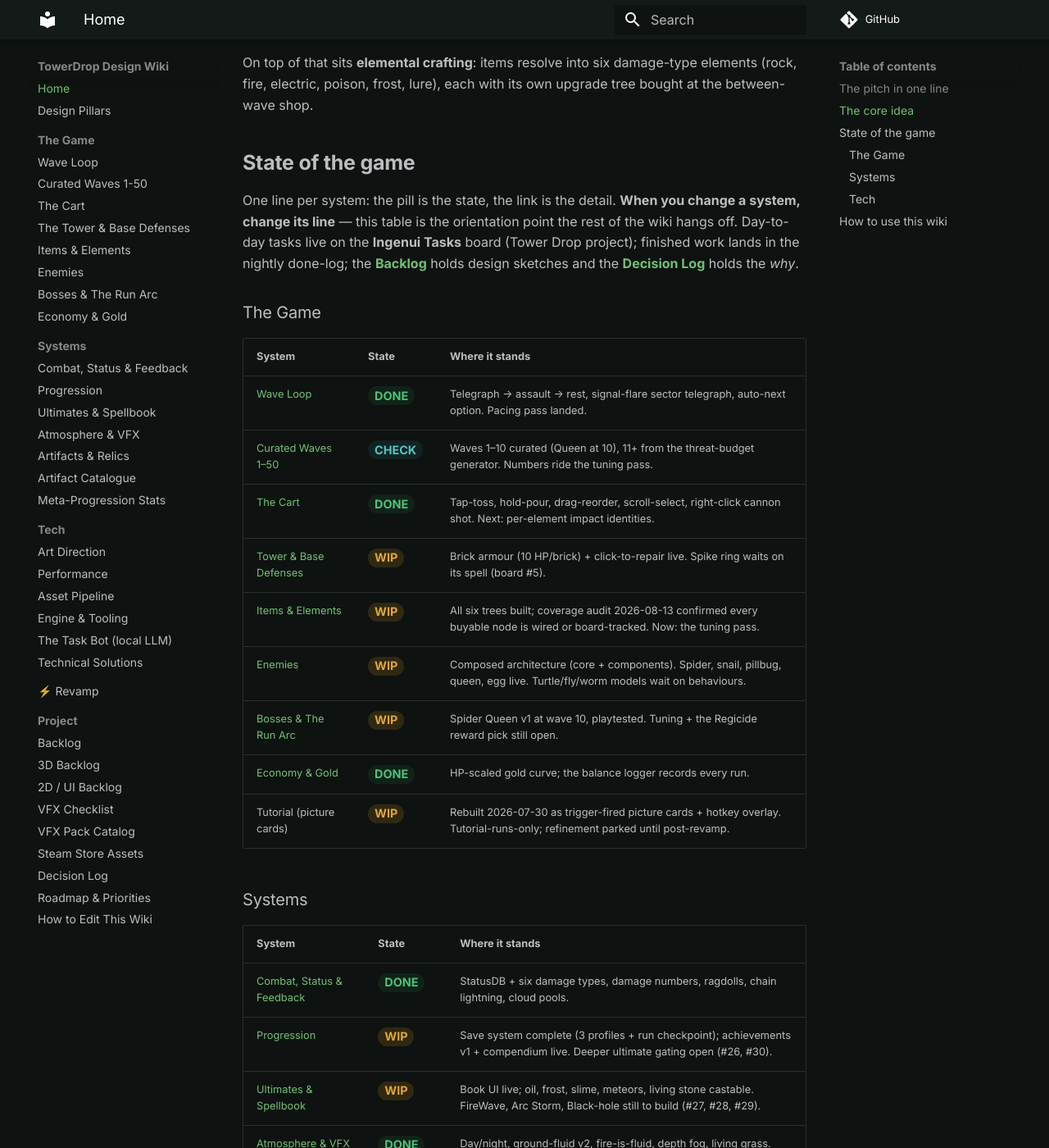
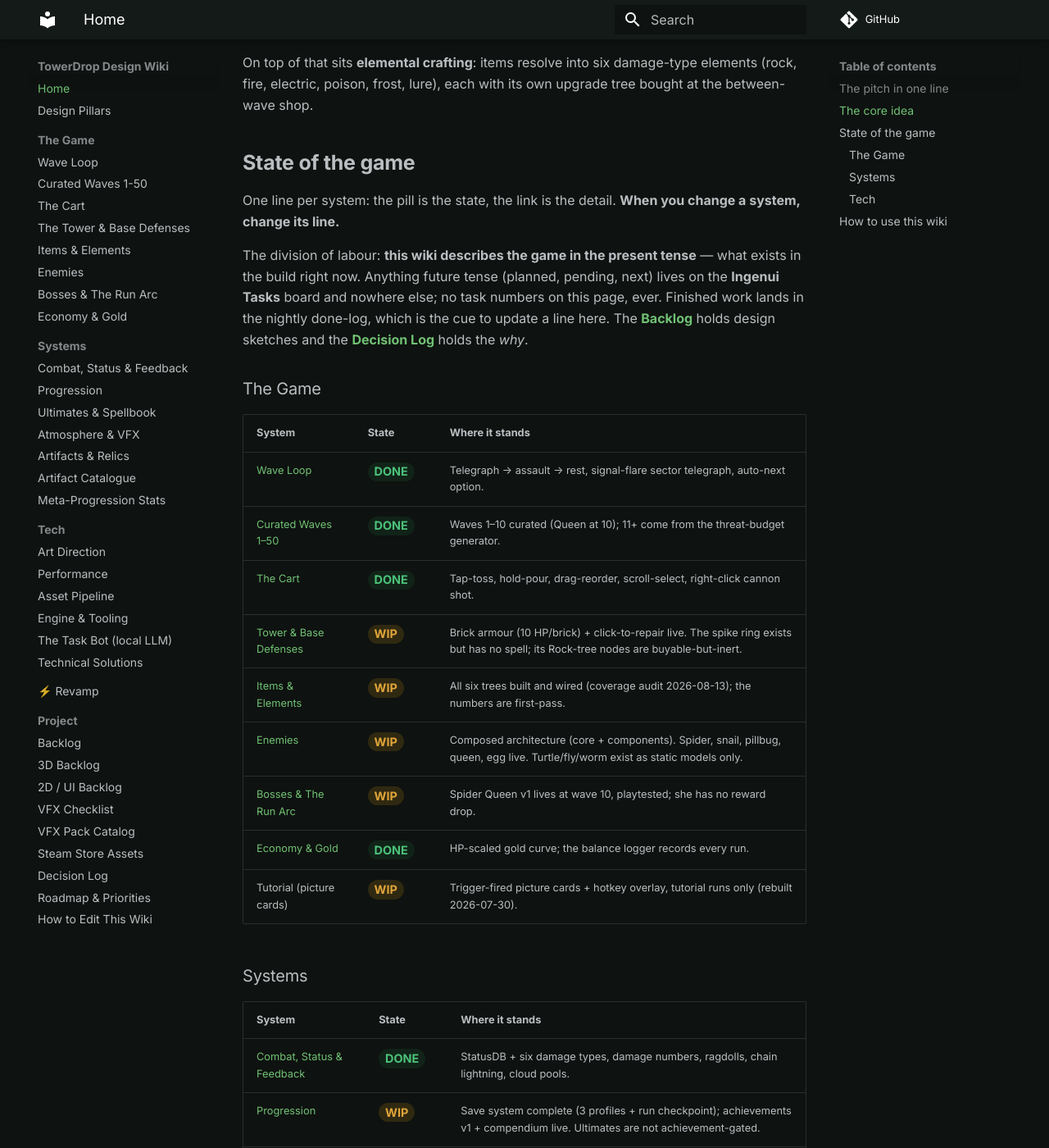
Before and after one commit to cap7n/towerdrop-docs, an MkDocs documentation site: the page built from docs/index.md, in a window 1280 px wide and 1400 px high, scrolled down 688 px. Shown: the whole window at 82% size. Built offline with MkDocs 1.6.1 and Material for MkDocs 9.7.7, drawn with Linux system fonts in a browser that asks for light colours; comment, search, counter and statistics services are not loaded; some of the changed text lies outside the part shown.

Commit message:
Wiki: state table speaks present tense only - task numbers and next-clauses removed
The division: the wiki describes what the game IS, the board owns everything
future tense. A WIP pill is a state, not a promise.

Co-Authored-By: Claude Fable 5 <noreply@anthropic.com>

```diff
--- a/docs/index.md
+++ b/docs/index.md
@@ -18,30 +18,32 @@ On top of that sits **elemental crafting**: items resolve into six damage-type e
 
 ## State of the game
 
-One line per system: the pill is the state, the link is the detail. **When you change a system, change its line** — this table is the orientation point the rest of the wiki hangs off. Day-to-day tasks live on the **Ingenui Tasks** board (Tower Drop project); finished work lands in the nightly done-log; the **[Backlog](project/backlog.md)** holds design sketches and the **[Decision Log](project/decisions.md)** holds the *why*.
+One line per system: the pill is the state, the link is the detail. **When you change a system, change its line.**
+
+The division of labour: **this wiki describes the game in the present tense** — what exists in the build right now. Anything future tense (planned, pending, next) lives on the **Ingenui Tasks** board and nowhere else; no task numbers on this page, ever. Finished work lands in the nightly done-log, which is the cue to update a line here. The **[Backlog](project/backlog.md)** holds design sketches and the **[Decision Log](project/decisions.md)** holds the *why*.
 
 ### The Game
 
 | System | State | Where it stands |
 |---|---|---|
-| [Wave Loop](game/waves.md) | <span class="pill done">DONE</span> | Telegraph → assault → rest, signal-flare sector telegraph, auto-next option. Pacing pass landed. |
-| [Curated Waves 1–50](game/waves-curated.md) | <span class="pill check">CHECK</span> | Waves 1–10 curated (Queen at 10), 11+ from the threat-budget generator. Numbers ride the tuning pass. |
-| [The Cart](game/cart.md) | <span class="pill done">DONE</span> | Tap-toss, hold-pour, drag-reorder, scroll-select, right-click cannon shot. Next: per-element impact identities. |
-| [Tower & Base Defenses](game/tower.md) | <span class="pill wip">WIP</span> | Brick armour (10 HP/brick) + click-to-repair live. Spike ring waits on its spell (board #5). |
-| [Items & Elements](game/items.md) | <span class="pill wip">WIP</span> | All six trees built; coverage audit 2026-08-13 confirmed every buyable node is wired or board-tracked. Now: the tuning pass. |
-| [Enemies](game/enemies.md) | <span class="pill wip">WIP</span> | Composed architecture (core + components). Spider, snail, pillbug, queen, egg live. Turtle/fly/worm models wait on behaviours. |
-| [Bosses & The Run Arc](game/bosses.md) | <span class="pill wip">WIP</span> | Spider Queen v1 at wave 10, playtested. Tuning + the Regicide reward pick still open. |
+| [Wave Loop](game/waves.md) | <span class="pill done">DONE</span> | Telegraph → assault → rest, signal-flare sector telegraph, auto-next option. |
+| [Curated Waves 1–50](game/waves-curated.md) | <span class="pill done">DONE</span> | Waves 1–10 curated (Queen at 10); 11+ come from the threat-budget generator. |
+| [The Cart](game/cart.md) | <span class="pill done">DONE</span> | Tap-toss, hold-pour, drag-reorder, scroll-select, right-click cannon shot. |
+| [Tower & Base Defenses](game/tower.md) | <span class="pill wip">WIP</span> | Brick armour (10 HP/brick) + click-to-repair live. The spike ring exists but has no spell; its Rock-tree nodes are buyable-but-inert. |
+| [Items & Elements](game/items.md) | <span class="pill wip">WIP</span> | All six trees built and wired (coverage audit 2026-08-13); the numbers are first-pass. |
+| [Enemies](game/enemies.md) | <span class="pill wip">WIP</span> | Composed architecture (core + components). Spider, snail, pillbug, queen, egg live. Turtle/fly/worm exist as static models only. |
+| [Bosses & The Run Arc](game/bosses.md) | <span class="pill wip">WIP</span> | Spider Queen v1 lives at wave 10, playtested; she has no reward drop. |
 | [Economy & Gold](game/economy.md) | <span class="pill done">DONE</span> | HP-scaled gold curve; the balance logger records every run. |
-| Tutorial (picture cards) | <span class="pill wip">WIP</span> | Rebuilt 2026-07-30 as trigger-fired picture cards + hotkey overlay. Tutorial-runs-only; refinement parked until post-revamp. |
+| Tutorial (picture cards) | <span class="pill wip">WIP</span> | Trigger-fired picture cards + hotkey overlay, tutorial runs only (rebuilt 2026-07-30). |
 
 ### Systems
 
 | System | State | Where it stands |
 |---|---|---|
 | [Combat, Status & Feedback](systems/combat.md) | <span class="pill done">DONE</span> | StatusDB + six damage types, damage numbers, ragdolls, chain lightning, cloud pools. |
-| [Progression](systems/progression.md) | <span class="pill wip">WIP</span> | Save system complete (3 profiles + run checkpoint); achievements v1 + compendium live. Deeper ultimate gating open (#26, #30). |
-| [Ultimates & Spellbook](systems/ultimates.md) | <span class="pill wip">WIP</span> | Book UI live; oil, frost, slime, meteors, living stone castable. FireWave, Arc Storm, Black-hole still to build (#27, #28, #29). |
-| [Atmosphere & VFX](systems/atmosphere.md) | <span class="pill done">DONE</span> | Day/night, ground-fluid v2, fire-is-fluid, depth fog, living grass. Tuning closed for now (#68). |
+| [Progression](systems/progression.md) | <span class="pill wip">WIP</span> | Save system complete (3 profiles + run checkpoint); achievements v1 + compendium live. Ultimates are not achievement-gated. |
+| [Ultimates & Spellbook](systems/ultimates.md) | <span class="pill wip">WIP</span> | Book UI live; oil, frost, slime, meteors, living stone castable. FireWave, Arc Storm and Black-hole exist only as wip book entries. |
+| [Atmosphere & VFX](systems/atmosphere.md) | <span class="pill done">DONE</span> | Day/night, ground-fluid v2, fire-is-fluid, depth fog, living grass. |
 | [Artifacts & Relics](systems/artifacts.md) | <span class="pill done">DONE</span> | Bag + placeable artifacts + after-every-wave 3-card draft. Whole [catalogue](systems/artifact-catalogue.md) verified wired 2026-08-13. |
 | [Meta-Progression Stats](systems/meta-progression-stats.md) | <span class="pill idea">IDEA</span> | Achievements feed it; the meta layer itself is still design. |
 
@@ -50,10 +52,10 @@ One line per system: the pill is the state, the link is the detail. **When you c
 | System | State | Where it stands |
 |---|---|---|
 | [Art Direction](tech/art-direction.md) | <span class="pill done">DONE</span> | Faceted-flat, no outlines; the AgX + contrast/saturation look is locked in the shared environment file. |
-| [Performance](tech/performance.md) | <span class="pill risk">RISK</span> | Real cap 200–250 enemies; Phase 0 quick wins not applied yet. |
+| [Performance](tech/performance.md) | <span class="pill risk">RISK</span> | Real cap today is 200–250 enemies; the build ships none of the audited quick wins. |
 | [Asset Pipeline](tech/asset-pipeline.md) | <span class="pill done">DONE</span> | Blender (Steam install) → re-runnable GLB export scripts; artifact mount contract documented. |
 | [Engine & Tooling](tech/engine.md) | <span class="pill done">DONE</span> | Godot 4.7-stable; vfx_bench (F6) is the test bench; balance + perf loggers. |
-| [The Task Bot](tech/wiki-bot.md) | <span class="pill wip">WIP</span> | Nightly done-log bot live on the box; `bot/log` branch awaits its first merge, then the log joins the nav. |
+| [The Task Bot](tech/wiki-bot.md) | <span class="pill wip">WIP</span> | Nightly done-log bot runs on the box; its log branch is not yet merged into this wiki. |
 
 ## How to use this wiki
 
```
